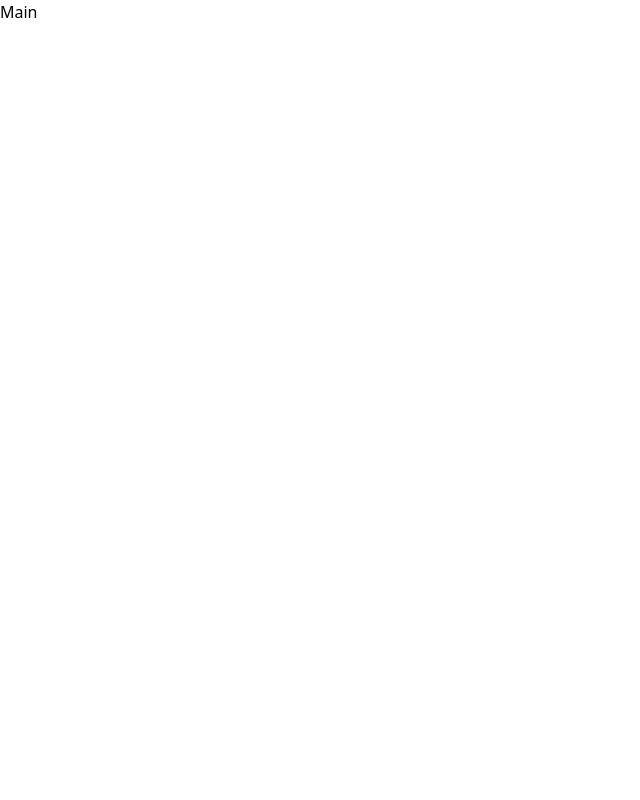
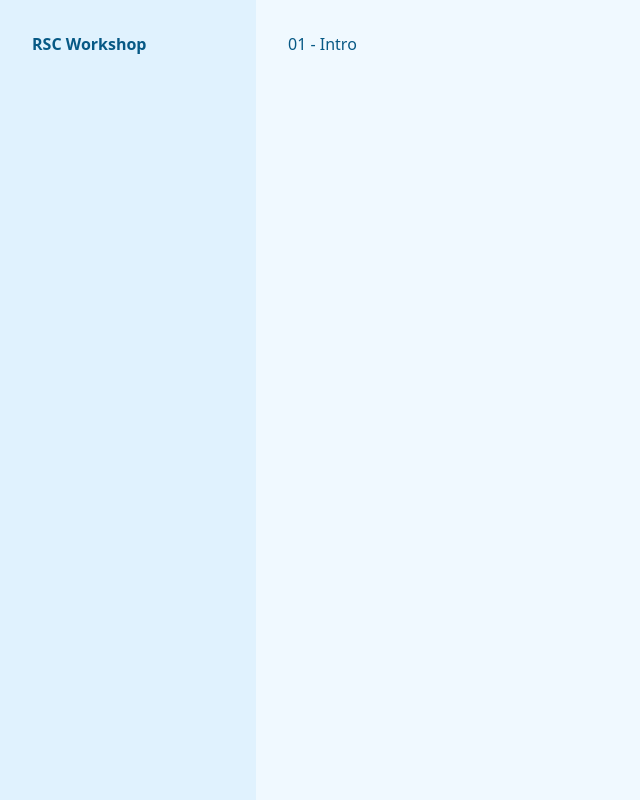
Before and after one commit to bennettdams/workshop-react-server-components, a Next.js app: page / in a window 1280 px wide. Shown: the whole page, without its empty margins (0-640 px from the left). Built offline with nearby package versions, Linux system fonts and the light colour scheme.

Commit message:
Base layout & style

```diff
--- a/src/app/layout.tsx
+++ b/src/app/layout.tsx
@@ -26,9 +26,10 @@ export default function RootLayout({
   return (
     <html lang="en">
       <body
-        className={`${geistSans.variable} ${geistMono.variable} antialiased`}
+        className={`${geistSans.variable} ${geistMono.variable} flex h-screen text-sky-800 antialiased`}
       >
-        {children}
+        <div className="w-64 bg-sky-100 p-8 font-extrabold">RSC Workshop</div>
+        <div className="flex-1 bg-sky-50 p-8">{children}</div>
       </body>
     </html>
   );
--- a/src/app/page.tsx
+++ b/src/app/page.tsx
@@ -1,7 +1,10 @@
+import type { Metadata } from "next";
+
+export const metadata: Metadata = {
+  title: "01 Intro",
+  description: "01 Intro",
+};
+
 export default function Home() {
-  return (
-    <div className="">
-      <main className="">Main</main>
-    </div>
-  );
+  return <div className="">01 - Intro</div>;
 }
```
